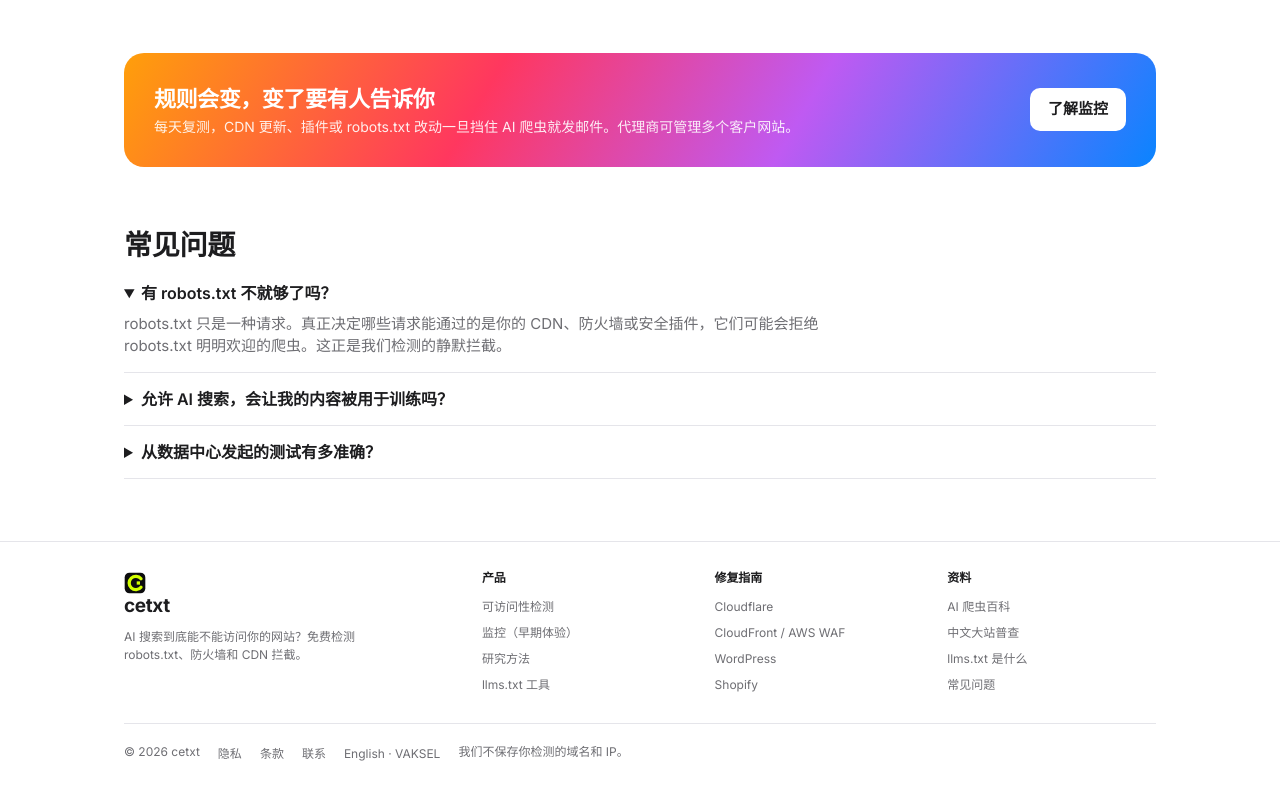
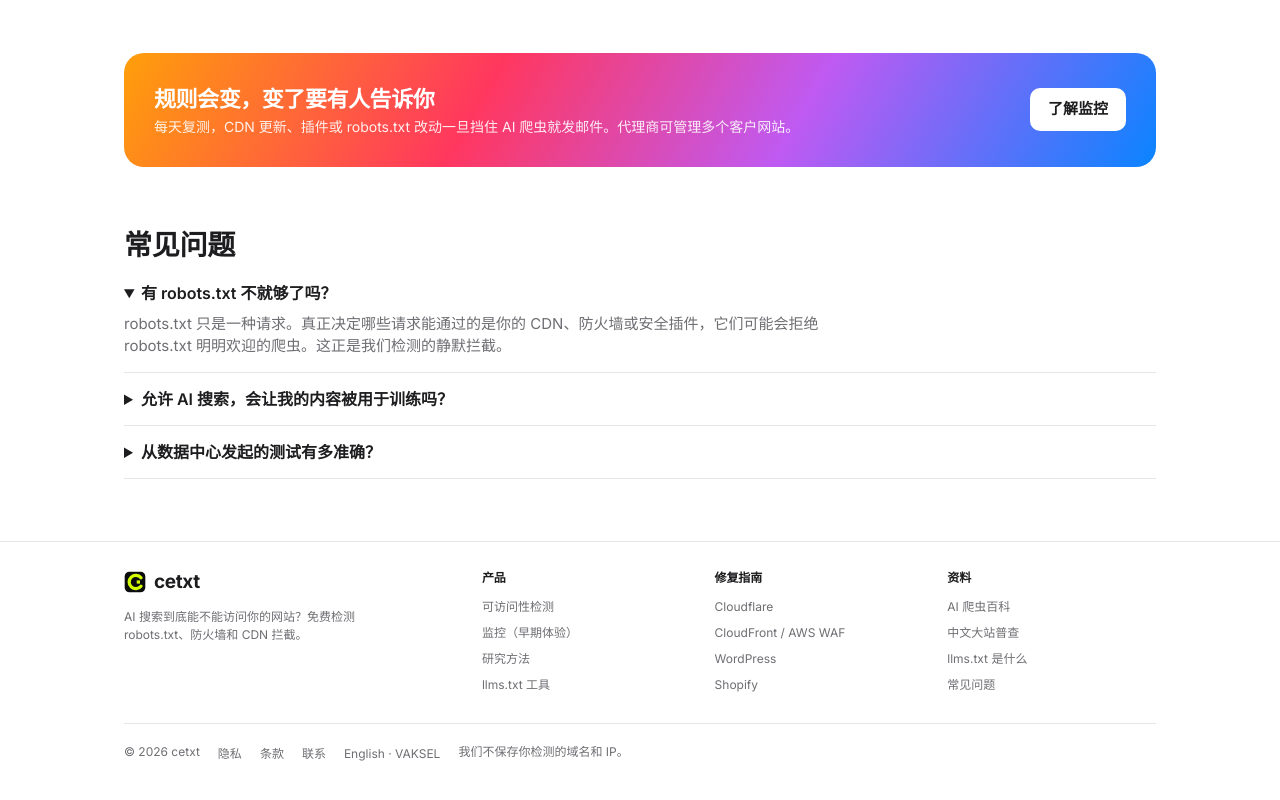
Before and after one commit to yehyakin/llms-txt-cn, a website: page index.html in a window 1280 px wide. Shown: the part 2500-3300 px from the top of the page. Drawn offline with Linux system fonts and the light colour scheme.

Commit message:
footer logo inline

```diff
--- a/en/app.css
+++ b/en/app.css
@@ -249,3 +249,4 @@
   tr.ev[hidden]{display:table-row!important}.cols{grid-template-columns:1fr}.verdict{break-inside:avoid}
   a{color:inherit}.fade{animation:none}
 }
+footer .fgrid>.fbrand>a.logo{display:inline-flex;align-items:center;margin:0}
```
